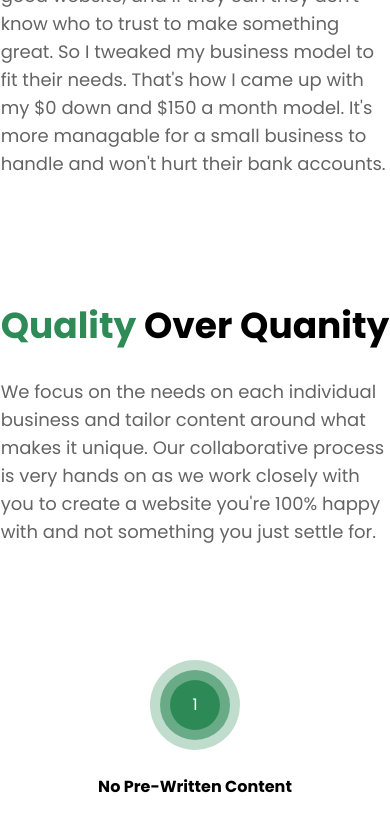
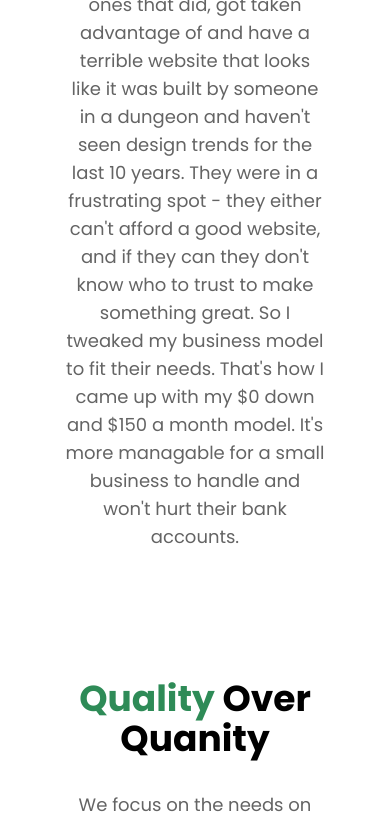
Before and after one commit to Indigo9898/ColdspringWebDesigns, a Next.js app: page /about in a window 390 px wide. Shown: the part 1599-2422 px from the top of the page. Built offline with nearby package versions, Linux system fonts and the light colour scheme.

Commit message:
fixed about page

```diff
--- a/src/app/Components/AboutMeSection.jsx
+++ b/src/app/Components/AboutMeSection.jsx
@@ -2,7 +2,7 @@ import Image from "next/image";
 
 const AboutMeSection = () => {
   return (
-    <div className="grid grid-cols-1 lg:grid-cols-2 mb-32 text-lg">
+    <div className="grid grid-cols-1 pl-8 pr-8 lg:grid-cols-2 mb-32 text-lg">
       <div className="flex justify-center items-center w-full mr-16">
         <Image src={"/saving.svg"} width={2000} height={2000} alt="logo" />
       </div>
--- a/src/app/Components/QualityOverQuanitySection.jsx
+++ b/src/app/Components/QualityOverQuanitySection.jsx
@@ -1,7 +1,7 @@
 const QualityOverQuanitySection = () => {
   return (
-    <div className="flex flex-col items-center w-full  mb-16 text-lg">
-      <p className="text-4xl text-nowrap font-bold mb-8">
+    <div className="flex flex-col  pl-8 pr-8 items-center w-full  mb-16 text-lg">
+      <p className="text-4xl  font-bold mb-8">
         <span className="text-main-green">Quality</span> Over Quanity
       </p>
       <p className="lg:w-4/6  text-gray">
--- a/src/app/about/page.jsx
+++ b/src/app/about/page.jsx
@@ -13,7 +13,7 @@ export default function Page() {
       <div className="min-h-90screen w-full   flex flex-col items-center">
         {/* Header */}
         <InterorPageHeading activePage="about" pageName="About Us" />
-        <div className="flex flex-col items-center mt-28 p-8 md:pr-32 md:pl-32  2xl:pr-96 2xl:pl-96 z-10">
+        <div className="flex flex-col items-center text-center mt-28 p-8 md:pr-32 md:pl-32  2xl:pr-96 2xl:pl-96 z-10">
           {/* Your main content */}
           <AboutMeSection />
           <QualityOverQuanitySection />
```
